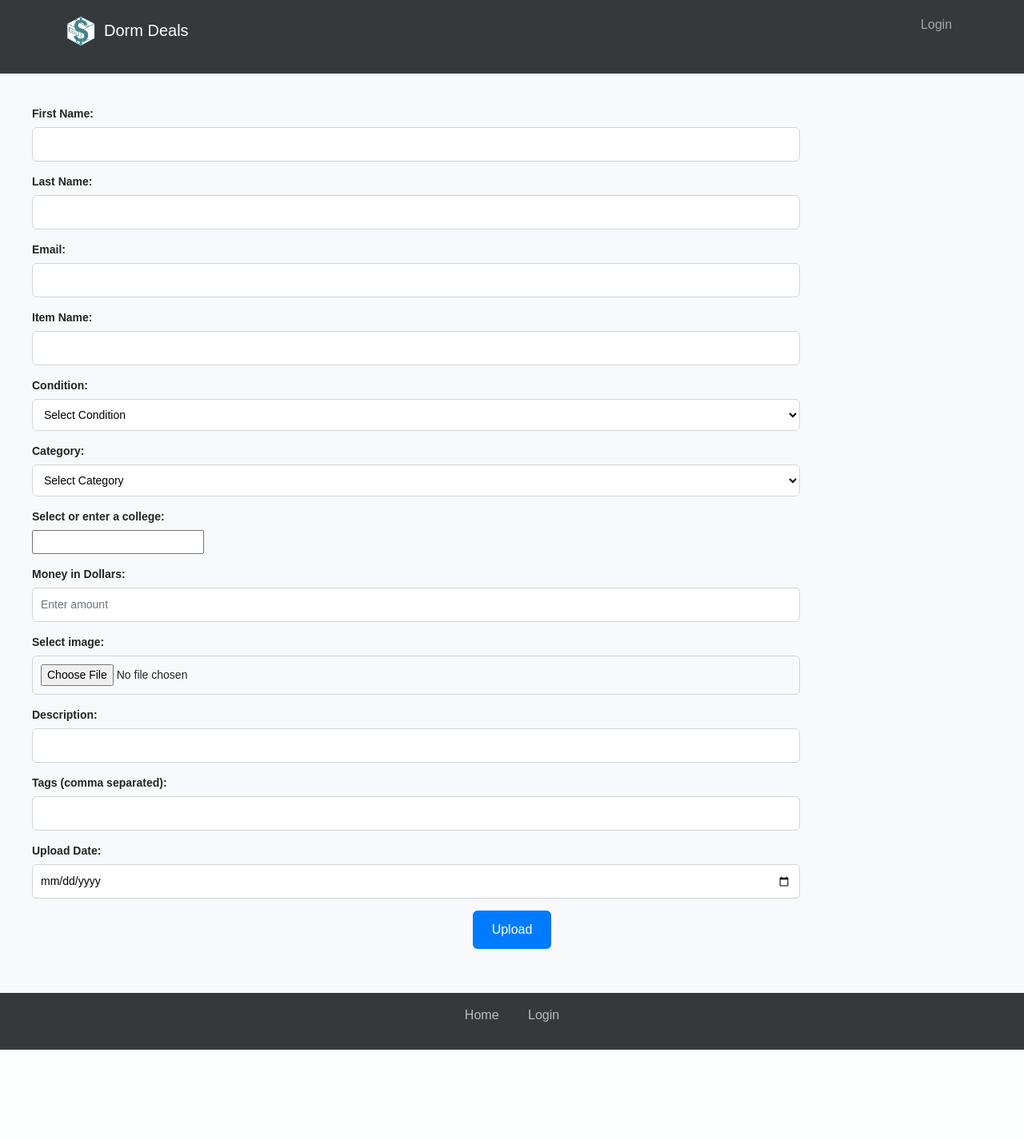
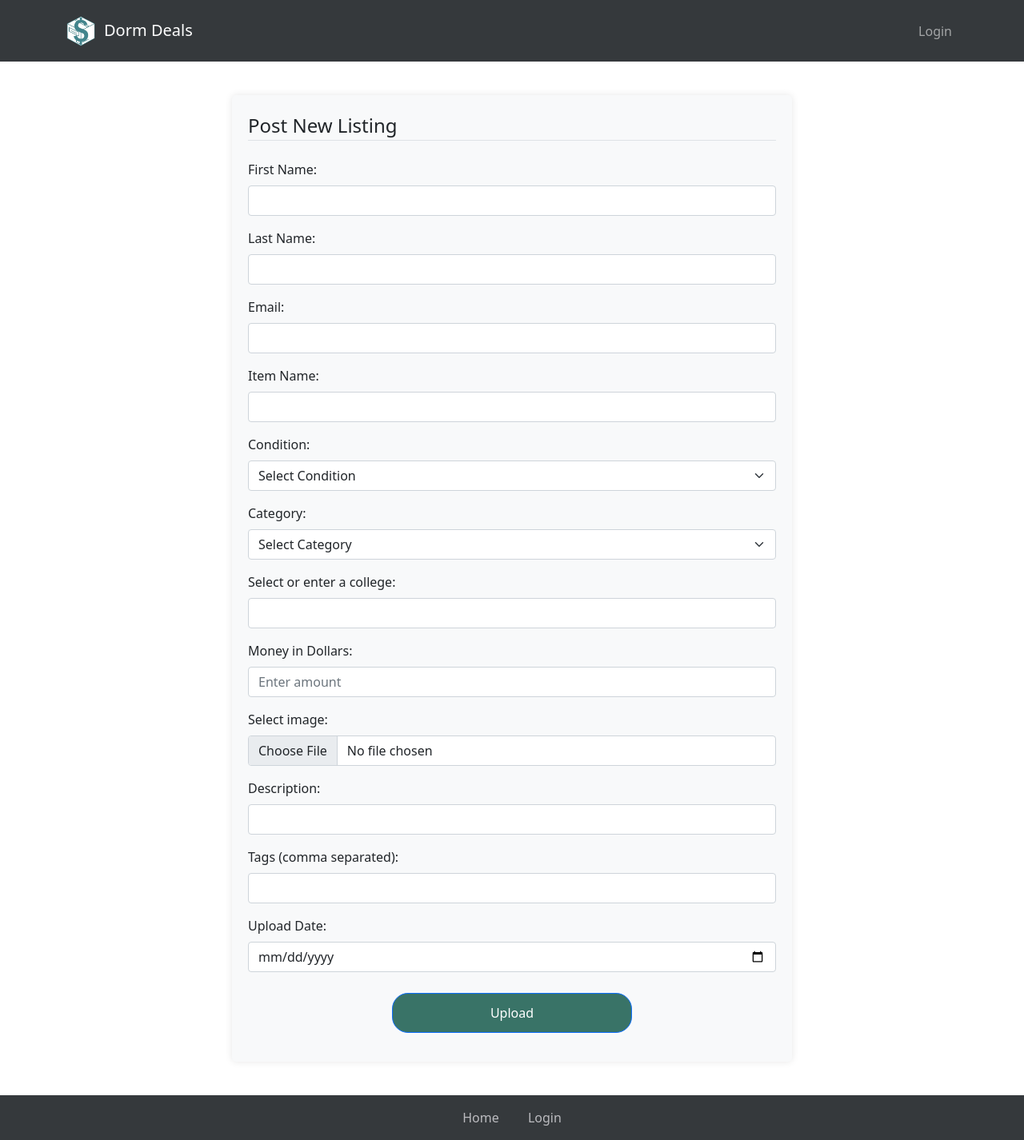
Before and after one commit to akshiib/DormDeals, a Flask app: page /sell in a window 1280 px wide. Shown: the whole page at 80% size. Before the commit the page ends 1313 px from the top, so only its background shows below. Run offline with Flask 3, Linux system fonts and the light colour scheme.

Commit message:
made inor style + routing changes for buy

```diff
--- a/app.py
+++ b/app.py
@@ -51,6 +51,21 @@ with app.app_context():
 @login_manager.user_loader
 def load_user(user_id):
     return User.query.get(int(user_id))
+
+# Formats category-specific listing page headings
+def capitalize_words(value):
+    value = value.replace('&', ' & ').replace('-', ' ')
+    words = value.split()
+    return ' '.join(word.capitalize() for word in words)
+
+app.jinja_env.filters['capitalize_words'] = capitalize_words
+
+# Formats category labels
+def format_category(value):
+    value = value.replace('&', ' & ').replace('-', ' ')
+    return value
+
+app.jinja_env.filters['format_category'] = format_category
 
 
 """
@@ -197,7 +212,7 @@ def insert_to_db(image_path, metadata, user_data):
 @app.route('/buy')
 @login_required
 def buy():
-    print("buy")
+    return redirect(url_for('categories'))
 
 
 @app.route('/chat', methods=['GET', 'POST'])
@@ -297,7 +312,6 @@ def listings(category):
     json_file_path = "listings.json"
     with open(json_file_path, "r") as file:
           listings = json.load(file)
-    # filtered_listings = [listing for listing in listings if listing['category'] == category]
 
     filtered = defaultdict(list)
     for listing in listings:
--- a/static/sell.css
+++ b/static/sell.css
@@ -1,117 +1,86 @@
-/* General Body Styles */
-body {
-  font-family: 'Arial', sans-serif;
-  background-color: #f8f9fa;
-  margin: 0;
-  padding: 0;
-}
-
-/* Main Container Styles */
 main {
   display: flex;
   justify-content: center;
-  padding: 40px;
+  padding: 42px;
 }
 
-/* Centered Container for Form */
+.btn-mb-3 {
+  padding: 20px;
+  display: flex;
+  justify-content: center;
+}
+
+.col-md-8 {
+  flex: auto;
+  display: flex;
+  justify-content: center;
+  width: 700px;
+}
+
 .sell-container {
-  display: flex;
-  flex-direction: column;
   justify-content: center;
   align-items: center;
-  padding: 30px;
-  background-color: #ffffff;
-  border-radius: 10px;
-  box-shadow: 0 4px 12px rgba(0, 0, 0, 0.1);
-  width: 100%;
-  max-width: 600px;
+  padding: 20px;
+  background-color: #f8f9fa;
+  border-radius: 5px;
+  box-shadow: 0 0 10px rgba(0, 0, 0, 0.1);
+  width: 700px;
 }
 
-/* Title Styling */
-.title {
-  font-size: 24px;
-  font-weight: bold;
-  margin-bottom: 20px;
-  text-align: center;
-  color: #343a40;
+.form-control {
+  margin-bottom: 10px;
 }
 
-/* Form Elements Styles */
-form {
-  width: 100%;
-}
-
-div {
+.form-group {
   margin-bottom: 15px;
 }
 
-label {
-  display: block;
-  font-weight: bold;
-  margin-bottom: 6px;
-  font-size: 14px;
+#college {
+  height: 38px;
 }
 
-input[type="text"],
-input[type="email"],
-input[type="number"],
-input[type="date"],
-select,
-input[type="file"],
-textarea {
-  width: 80%;
-  padding: 10px;
-  border-radius: 6px;
-  border: 1px solid #ced4da;
-  font-size: 14px;
-  box-sizing: border-box;
-  margin: 0 auto; /* Center the input boxes */
+.btn-container {
+  display: flex;
+  justify-content: space-evenly;
+  align-items: center;
 }
 
-/* Placeholder Styling */
-input[type="text"]::placeholder,
-input[type="number"]::placeholder {
-  color: #6c757d;
+.btn-outline-secondary {
+  background-color: #42858c !important;
+  color: white !important;
 }
 
-/* Select Dropdown Styling */
-select {
-  background-color: #ffffff;
+.btn-outline-secondary:hover {
+  background-color: white !important;
+  color: #42858c !important;
 }
 
-/* Button Styling */
-button[type="submit"],
-button[type="button"] {
-  background-color: #007bff;
+.btn-outline-info {
   color: white;
-  border: none;
-  padding: 12px 24px;
-  border-radius: 6px;
-  cursor: pointer;
-  font-size: 16px;
-  transition: background-color 0.3s;
-  display: block;
-  margin: 0 auto; /* Center the buttons */
+  border-color: white;
 }
 
-button[type="submit"]:hover,
-button[type="button"]:hover {
-  background-color: #0056b3;
+.btn {
+  border-radius: 20px;
+  background-color: #397367;
+  color: white;
+  width: 300px;
+  height: 50px;
 }
 
-/* Responsive Design */
-@media (max-width: 768px) {
-  .sell-container {
-    padding: 20px;
-  }
+.btn:hover {
+  color: #397367;
+  background-color: white;
+  border-color: #397367;
+}
 
-  input[type="text"],
-  input[type="email"],
-  input[type="number"],
-  input[type="date"],
-  select,
-  input[type="file"],
-  textarea {
-    width: 100%;
-  }
+#submit-btn {
+  display: flex;
+  justify-content: center;
+  align-items: center;
+  padding-top: 10px;
 }
+
+.invalid-feedback {
+  color: red;
+}
--- a/templates/categories.html
+++ b/templates/categories.html
@@ -18,7 +18,7 @@
           <img src="{{ image_url }}" alt="{{ category }}" />
         </div>
       </a>
-      <h3>{{ category }}</h3>
+      <h3>{{ category | format_category }}</h3>
     </div>
     {% endfor %}
   </div>
--- a/templates/sell.html
+++ b/templates/sell.html
@@ -1,55 +1,64 @@
-{% extends "base.html" %}
-{% block content %}
+{% extends "base.html" %} {% block content %}
 
 <link
   rel="stylesheet"
   type="text/css"
   href="{{ url_for('static', filename='sell.css') }}"
 />
-<!doctype html>
-<html lang="en">
-<head>
-    <meta charset="utf-8">
-    <title>Upload Image</title>
-</head>
-<body>
 
+<div class="sell-container">
   <!-- Upload Form -->
+  <legend class="border-bottom mb-4">Post New Listing</legend>
   <form method="post" enctype="multipart/form-data" action="/sell">
-        <!--First Name -->
-        <div>
-            <label for="first">First Name:</label>
-            <input type="text" id="first" name="first" required>
+    <!-- First Name -->
+
+    <div class="mb-3">
+      <label for="first" class="form-label">First Name:</label>
+      <input
+        type="text"
+        class="form-control"
+        id="first"
+        name="first"
+        required
+      />
     </div>
     <!-- Last Name -->
-        <div>
-            <label for="last">Last Name:</label>
-            <input type="text" id="last" name="last" required>
+    <div class="mb-3">
+      <label for="last" class="form-label">Last Name:</label>
+      <input type="text" class="form-control" id="last" name="last" required />
     </div>
     <!-- Email -->
-        <div>
-            <label for="email">Email:</label>
-            <input type="email" id="email" name="email" required>
+    <div class="mb-3">
+      <label for="email" class="form-label">Email:</label>
+      <input
+        type="email"
+        class="form-control"
+        id="email"
+        name="email"
+        required
+      />
     </div>
     <!-- Item being sold -->
-        <div>
-            <label for="item">Item Name:</label>
-            <input type="text" id="item" name="item" required>
+    <div class="mb-3">
+      <label for="item" class="form-label">Item Name:</label>
+      <input type="text" class="form-control" id="item" name="item" required />
     </div>
     <!-- Condition -->
-        <div>
-            <label for="condition">Condition:</label>
-            <select id="condition" name="condition" required>
+    <div class="mb-3">
+      <label for="condition" class="form-label">Condition:</label>
+      <select class="form-select" id="condition" name="condition" required>
         <option value="">Select Condition</option>
         <option value="worn">Worn</option>
-                <option value="used, but still in good shape">Used, but still in good shape</option>
+        <option value="used, but still in good shape">
+          Used, but still in good shape
+        </option>
         <option value="unused">Unused</option>
       </select>
     </div>
     <!-- Category -->
-        <div>
-            <label for="Category">Category:</label>
-            <select id="category" name="category" required>
+    <div class="mb-3">
+      <label for="category" class="form-label">Category:</label>
+      <select class="form-select" id="category" name="category" required>
         <option value="">Select Category</option>
         <option value="appliances">Appliances</option>
         <option value="study-supplies">Study Supplies</option>
@@ -60,47 +69,73 @@
       </select>
     </div>
     <!-- Colleges -->
-        <div>
-            <label for="college">Select or enter a college:</label>
-            <input list="colleges" id="college" name="college">
+    <div class="mb-3">
+      <label for="college" class="form-label">Select or enter a college:</label>
+      <input list="colleges" class="form-control" id="college" name="college" />
       <datalist id="colleges">
-                {% for college in colleges %} <!-- Jinja2 Syntax -->
+        {% for college in colleges %}
         <option value="{{ college }}">{{ college }}</option>
         {% endfor %}
       </datalist>
     </div>
     <!-- Price -->
-        <div>
-            <label for="price">Money in Dollars:</label>
-            <input type="number" id="price" name="price" min="0" step="1" placeholder="Enter amount" required>
+    <div class="mb-3">
+      <label for="price" class="form-label">Money in Dollars:</label>
+      <input
+        type="number"
+        class="form-control"
+        id="price"
+        name="price"
+        min="0"
+        step="1"
+        placeholder="Enter amount"
+        required
+      />
     </div>
     <!-- Image File -->
-        <div>
-            <label for="file">Select image:</label>
-            <input type="file" id="file" name="file" accept="image/*" required>
+    <div class="mb-3">
+      <label for="file" class="form-label">Select image:</label>
+      <input
+        type="file"
+        class="form-control"
+        id="file"
+        name="file"
+        accept="image/*"
+        required
+      />
     </div>
     <!-- Description -->
-        <div>
-            <label for="description">Description:</label>
-            <input type="text" id="description" name="description" required>
+    <div class="mb-3">
+      <label for="description" class="form-label">Description:</label>
+      <input
+        type="text"
+        class="form-control"
+        id="description"
+        name="description"
+        required
+      />
     </div>
     <!-- Tags -->
-        <div>
-            <label for="tags">Tags (comma separated):</label>
-            <input type="text" id="tags" name="tags" required>
+    <div class="mb-3">
+      <label for="tags" class="form-label">Tags (comma separated):</label>
+      <input type="text" class="form-control" id="tags" name="tags" required />
     </div>
     <!-- Date -->
-        <div>
-            <label for="upload_date">Upload Date:</label>
-            <input type="date" id="upload_date" name="upload_date" required>
+    <div class="mb-3">
+      <label for="upload_date" class="form-label">Upload Date:</label>
+      <input
+        type="date"
+        class="form-control"
+        id="upload_date"
+        name="upload_date"
+        required
+      />
     </div>
     <!-- Submit Button -->
-        <div>
-            <button type="submit">Upload</button>
+    <div class="mb-3" id="submit-btn">
+      <button type="submit" class="btn btn-primary">Upload</button>
     </div>
   </form>
-
-</body>
-</html>
+</div>
 
 {% endblock %}
```
Also changed, not shown: static/listings.css (+8 -7 lines), templates/home.html (+14 -6 lines), templates/listings.html (+10 -14 lines), templates/register.html (+11 -7 lines), static/images/4.png. Lines whose indentation alone changed are shown as unchanged.
